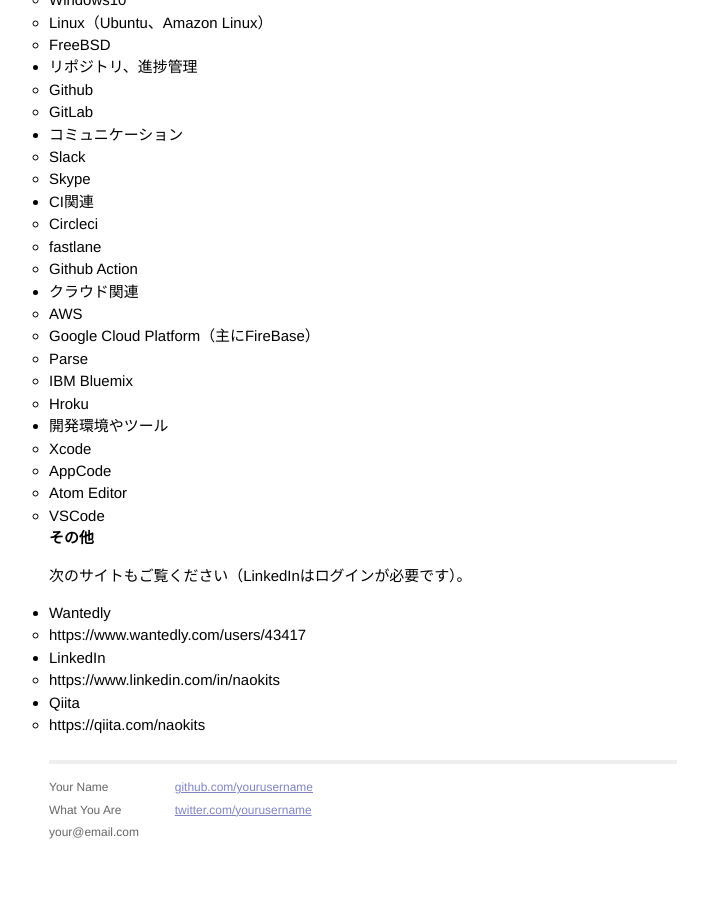
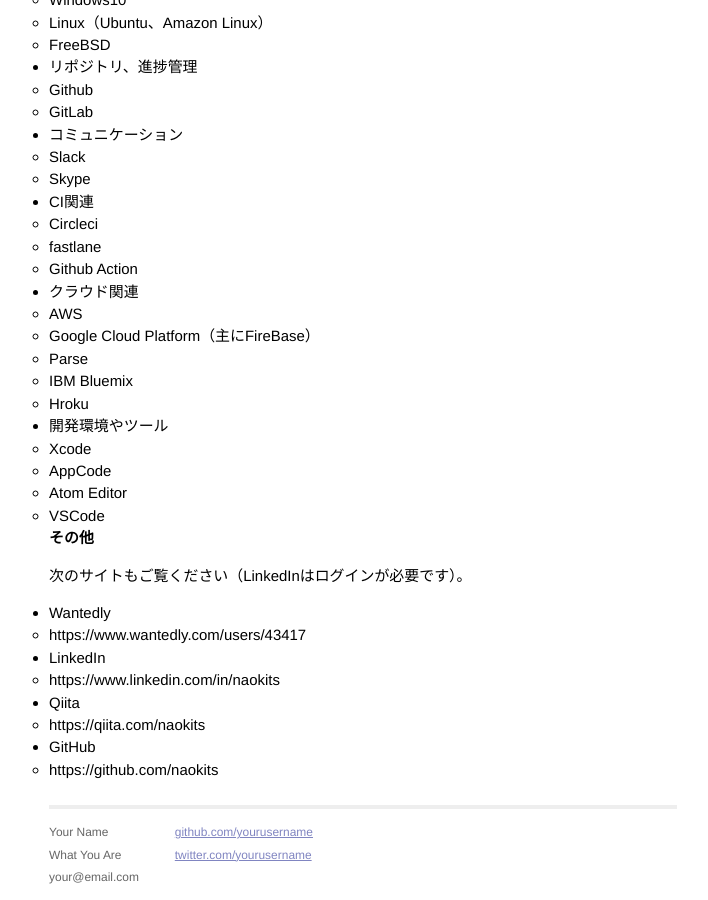
Before and after one commit to naoland/naokits.github.io, a Jekyll site: the page built from resume.md, in a window 1280 px wide and 900 px high, scrolled down 2679 px. Shown: the whole window, without its empty margins (277-985 px from the left). Built offline with Jekyll 4.4.1, drawn with Linux system fonts in a browser that asks for light colours; our own code applies the rules of GitHub Pages for plain Markdown files; Markdown is read by kramdown in place of the engine named in the settings; before the commit the page ends 3535 px from its top, so only the background shows below that.

Commit message:
Update resume.md

```diff
--- a/resume.md
+++ b/resume.md
@@ -161,3 +161,5 @@
   - https://www.linkedin.com/in/naokits
 - Qiita
   - https://qiita.com/naokits
+- GitHub
+  - https://github.com/naokits
```
